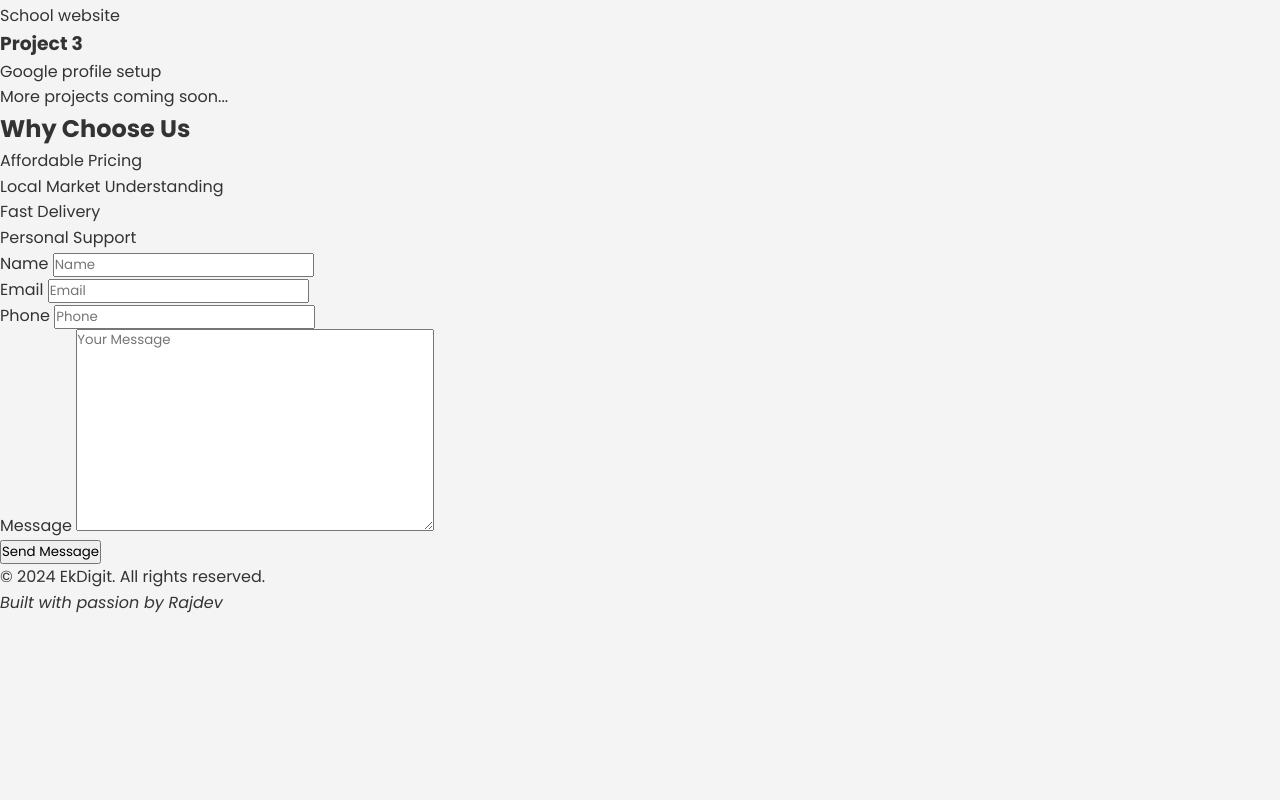
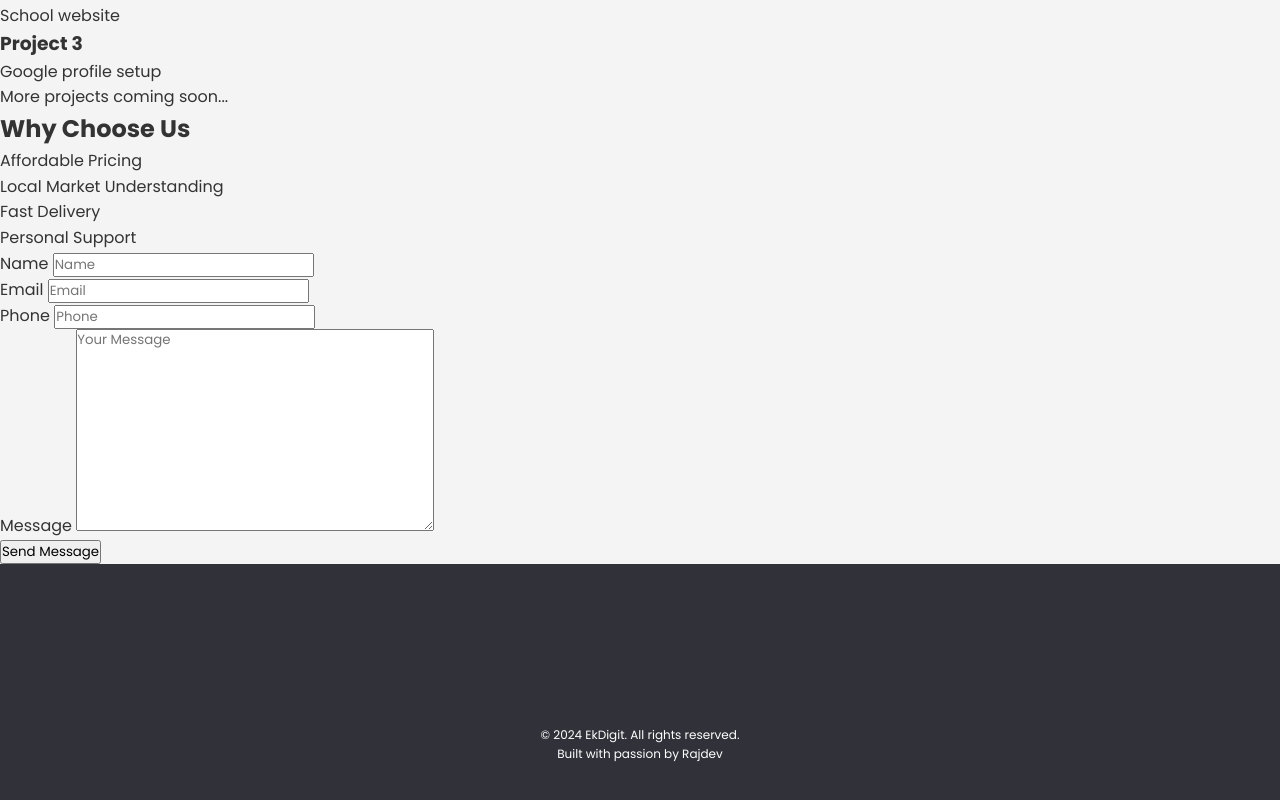
Before and after one commit to imry06/EkDigit, a plain HTML site: page index.html in a window 1280 px wide. Shown: the part 760-1560 px from the top of the page. Before the commit the page ends 1375 px from the top, so only its background shows below. Drawn offline with Linux system fonts and the light colour scheme.

Commit message:
footer styled.

```diff
--- a/index.html
+++ b/index.html
@@ -7,7 +7,6 @@
 
     <!-- css file linked here  -->
     <link rel="stylesheet" href="style.css" />
-
   </head>
   <body>
     <header>
@@ -16,8 +15,6 @@
         <p>One Step Toward Digitalization</p>
       </div>
     </header>
-
-
 
     <!-- hero  -->
 
@@ -70,9 +67,7 @@
         <h3>Shop Digital Setup</h3>
         <p></p>
       </div>
-
     </section>
-
 
     <!-- portfolio - work  -->
     <section class="works">
@@ -98,7 +93,6 @@
       </div>
     </section>
 
-
     <!-- why choose us -->
     <section class="why-us">
       <h2>Why Choose Us</h2>
@@ -116,29 +110,31 @@
     <!-- contact section  -->
     <section class="contact">
       <form action="">
-
         <div class="form-control">
           <label for="name">Name</label>
-            <input type="text" id="name" placeholder="Name" >
+          <input type="text" id="name" placeholder="Name" />
         </div>
-
 
         <div class="form-control">
           <label for="email">Email</label>
-            <input type="email" id="email" placeholder="Email" >
+          <input type="email" id="email" placeholder="Email" />
         </div>
 
         <div class="form-control">
           <label for="phone">Phone</label>
-            <input type="text" id="phone" placeholder="Phone" >
+          <input type="text" id="phone" placeholder="Phone" />
         </div>
-
 
         <div class="form-control">
           <label for="message">Message</label>
-            <textarea name="message" id="message" cols="30" rows="10" placeholder="Your Message"></textarea>
+          <textarea
+            name="message"
+            id="message"
+            cols="30"
+            rows="10"
+            placeholder="Your Message"
+          ></textarea>
         </div>
-
 
         <div class="form-btn">
           <button type="submit">Send Message</button>
@@ -146,10 +142,11 @@
       </form>
     </section>
 
-
     <footer>
+      <div>
         <p>&copy; 2024 EkDigit. All rights reserved.</p>
-        <i>Built with passion by Rajdev</i>
+        <p>Built with passion by Rajdev</p>
+      </div>
     </footer>
   </body>
 </html>
--- a/style.css
+++ b/style.css
@@ -27,3 +27,17 @@
     color: #fff;
     text-align: center;
 }
+
+
+
+footer{
+    background-color: #31313a;
+    height: 45vh;
+    width: 100%;
+    color: #fff;
+    font-size: 12px;
+    display: flex;
+    justify-content: center;
+    align-items: center;
+text-align: center;
+}
```
Lines whose indentation alone changed are shown as unchanged.
